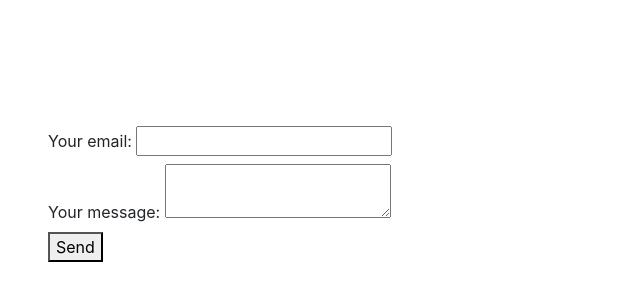
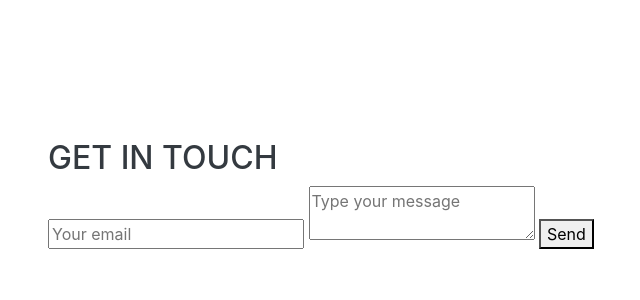
Before and after one commit to ericjcherubin/website, a website with bundled scripts: page index.html in a window 1280 px wide. Shown: the part 3409-3709 px from the top of the page, without its empty margins (272-912 px from the left). Built offline with nearby package versions, Linux system fonts and the light colour scheme; files whose address does not match are found by name; a web font is replaced by a local one.

Commit message:
Update index.html

```diff
--- a/index.html
+++ b/index.html
@@ -136,28 +136,19 @@
 
   <section class="resume-section p-3 p-lg-5 d-flex align-items-center" id="contact">
       <div class="w-100">
-<form
-  action="https://formspree.io/f/mbjqjkjb"
-  method="POST"
->
-  <label>
-    Your email:
-    <input type="email" name="_replyto">
-  </label>
-  <br>
-  <label>
-    Your message:
-    <textarea name="message"></textarea>
-  </label>
-  <br>
 
-  <!-- your other form fields go here -->
-
-  <button type="submit">Send</button>
+<div id="contactme">
+<h2>Get in Touch</h2>
+<div id="contact-form">
+<form action="https://formspree.io/f/mbjqjkjb" method="POST">
+<input type="hidden" name="_subject" value="Contact request from personal website" />
+<input type="email" name="_replyto" placeholder="Your email" required>
+<textarea name="message" placeholder="Type your message" required></textarea>
+<button type="submit">Send</button>
 </form>
-    </div>
-      </div>
-    </section>
+</div>
+</div>
+</section>
 
   </div>
   <!-- Bootstrap core JavaScript -->
```
